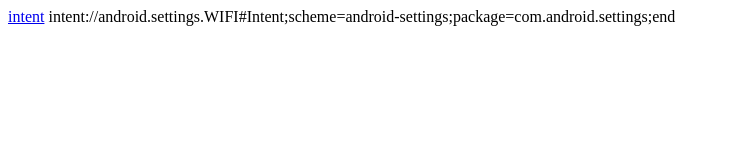
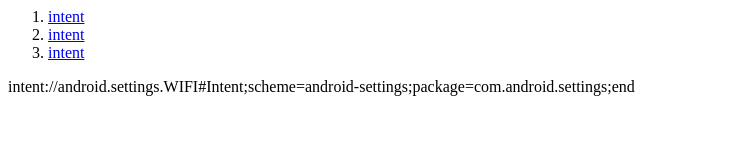
Before and after one commit to martin12333/html-experiments, a plain HTML site: page index.html in a window 1280 px wide. Shown: the whole page, without its empty margins (0-730 px from the left). Drawn offline with Linux system fonts and the light colour scheme.

Commit message:
Update index.html

```diff
--- a/index.html
+++ b/index.html
@@ -1,5 +1,14 @@
+<ol>
 
-<a href="intent://android.settings.WIFI#Intent;scheme=android-settings;package=com.android.settings;end">intent</a>
+  <li><a href="intent://#Intent;action=android.settings.SETTINGS;end">intent</a>
+
+
+
+  <li><a href="intent://#Intent;action=android.settings.APPLICATION_DETAILS_SETTINGS;package=com.example.package;end">intent</a>
+
+  <li><a href="intent://android.settings.WIFI#Intent;scheme=android-settings;package=com.android.settings;end">intent</a>
+
+</ol>
 
 
 intent://android.settings.WIFI#Intent;scheme=android-settings;package=com.android.settings;end
```
